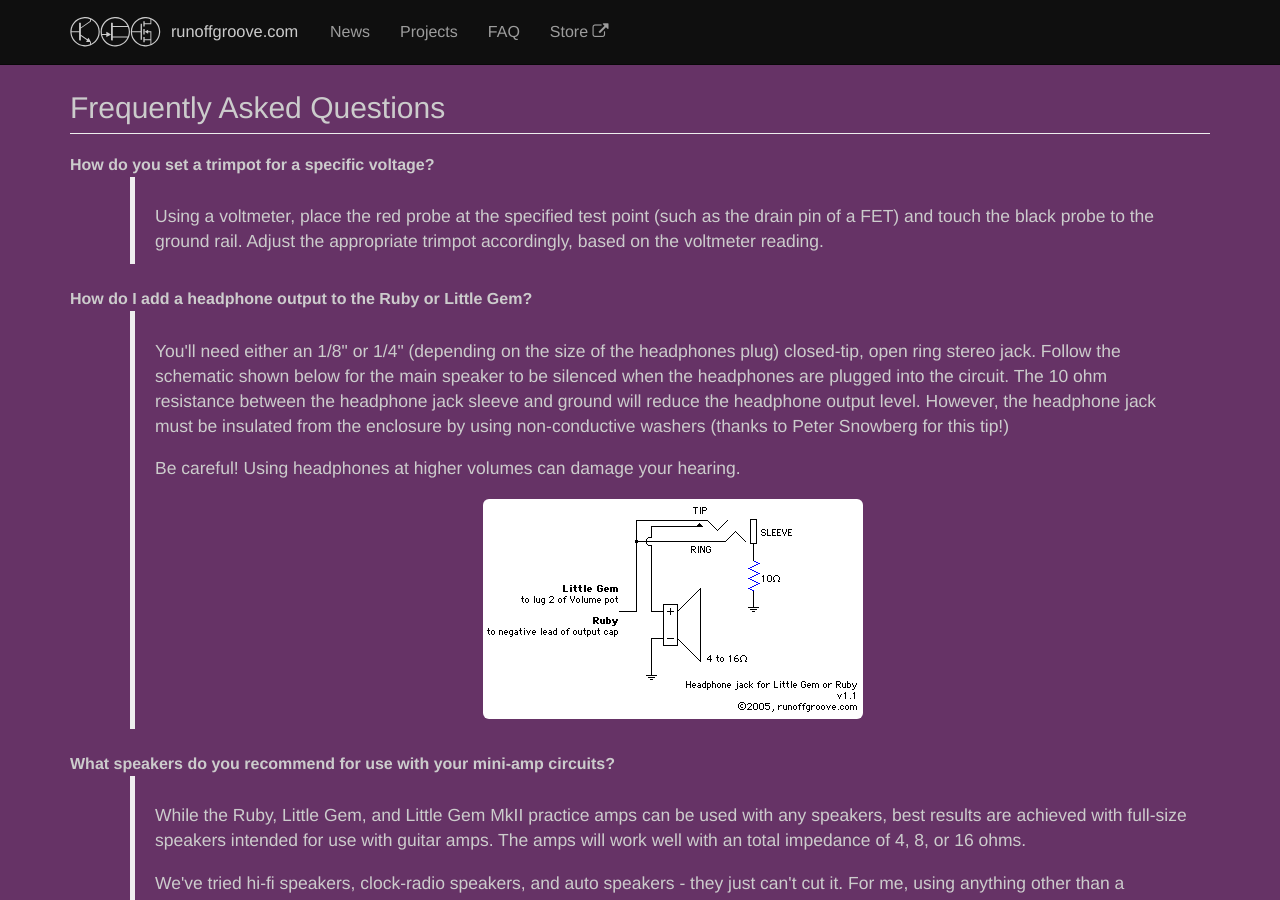
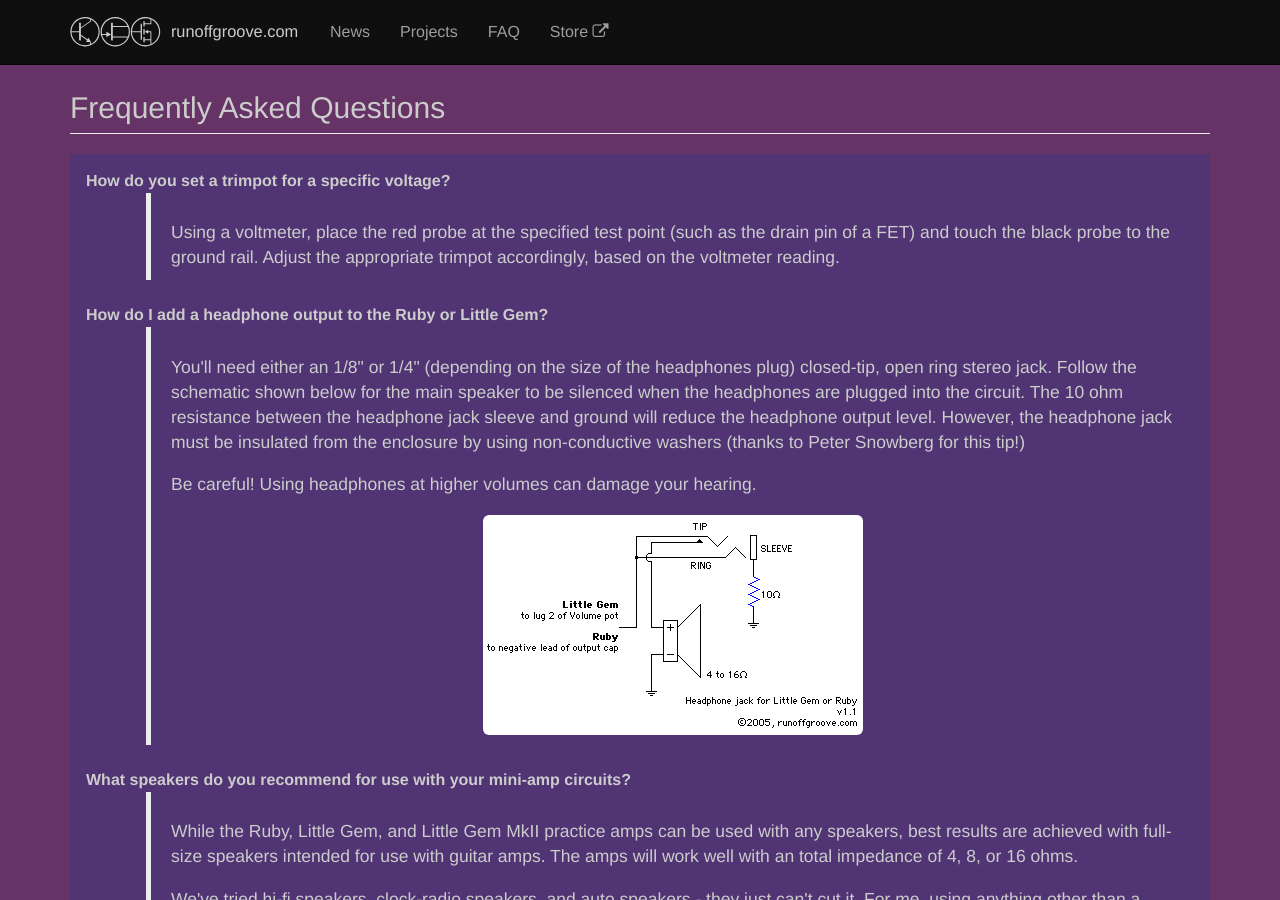
Before and after one commit to ethanhann/runoffgroove.com, a Jekyll site: the page built from faq/index.html, in a window 1280 px wide and 900 px high. Built offline with Jekyll 4.4.1, drawn with Linux system fonts in a browser that asks for light colours; nearby versions of some CDN libraries; Markdown is read by kramdown in place of the engine named in the settings.

Commit message:
Wrap faq in panel

```diff
--- a/faq/index.html
+++ b/faq/index.html
@@ -8,6 +8,8 @@ title: runoffgroove.com
     <h2 class="display-inline">Frequently Asked Questions</h2>
 </div>
 
+<div class="panel">
+<div class="panel-body">
 <dl class="padded-list">
 <dt>How do you set a trimpot for a specific voltage?</dt>
 <dd>
@@ -123,7 +125,8 @@ title: runoffgroove.com
 <dd>
     <blockquote>
         <p>You can use nearly any drawing/painting application to create layouts. We usually start with a hand-drawn
-            layout on one of the <a href="{% post_url projects/2003-03-14-perfboard-templates %}">perfboard templates</a>. The
+            layout on one of the <a href="{% post_url projects/2003-03-14-perfboard-templates %}">perfboard
+                templates</a>. The
             basic approach to re-drawing it with the computer is nearly the same for any software. Start with the blank
             perfboard image. Then, using a "library" of components, arrange them on the perfboard.
         </p>
@@ -234,3 +237,5 @@ title: runoffgroove.com
 </dd>
 </dl>
 </div>
+</div>
+</div>
```
